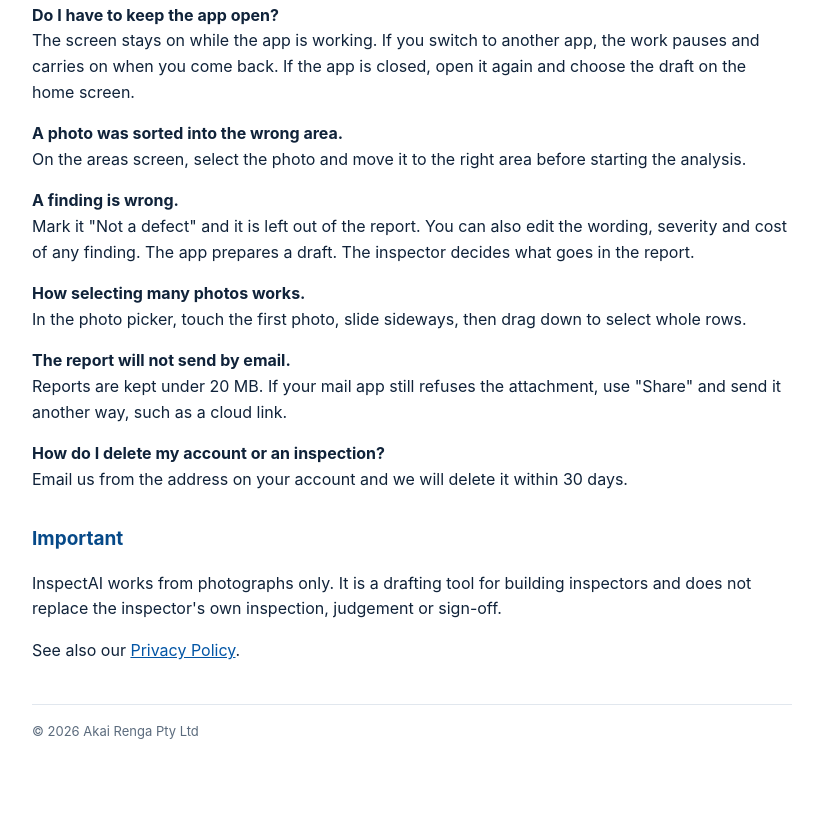
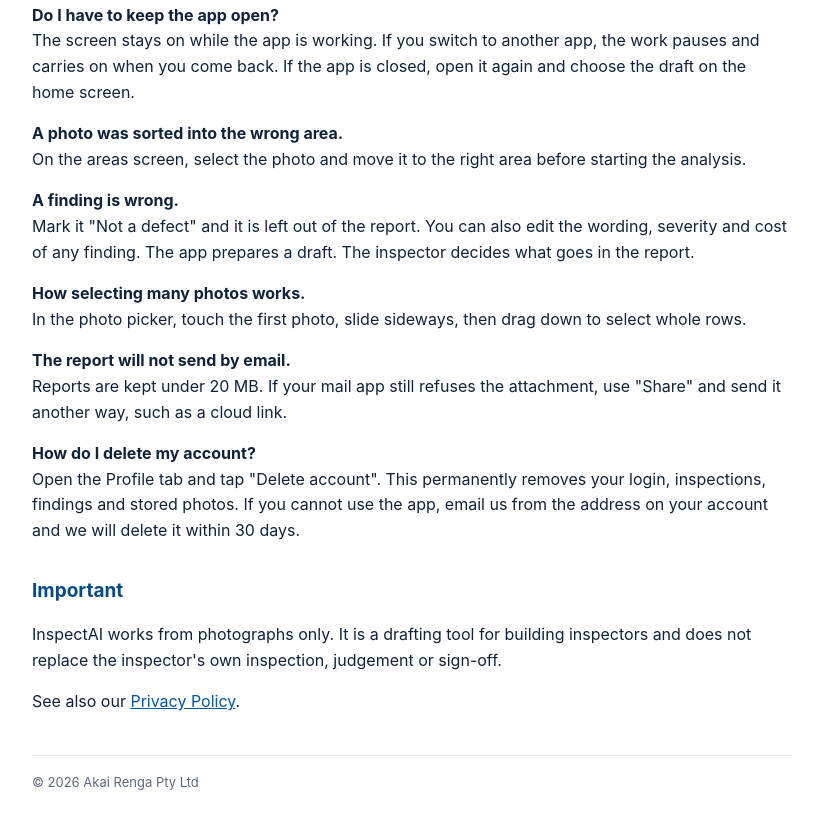
Before and after one commit to gordon836/inspectai-support, a plain HTML site: page index.html in a window 1280 px wide. Shown: the part 719-1547 px from the top of the page, without its empty margins (228-1046 px from the left). Before the commit the page ends 1524 px from the top, so only its background shows below. Drawn offline with Linux system fonts and the light colour scheme.

Commit message:
Update index.html

```diff
--- a/index.html
+++ b/index.html
@@ -55,8 +55,8 @@
   <p><strong>The report will not send by email.</strong><br />
   Reports are kept under 20 MB. If your mail app still refuses the attachment, use "Share" and send it another way, such as a cloud link.</p>
 
-  <p><strong>How do I delete my account or an inspection?</strong><br />
-  Email us from the address on your account and we will delete it within 30 days.</p>
+  <p><strong>How do I delete my account?</strong><br />
+  Open the Profile tab and tap "Delete account". This permanently removes your login, inspections, findings and stored photos. If you cannot use the app, email us from the address on your account and we will delete it within 30 days.</p>
 
   <h2>Important</h2>
   <p>
```
